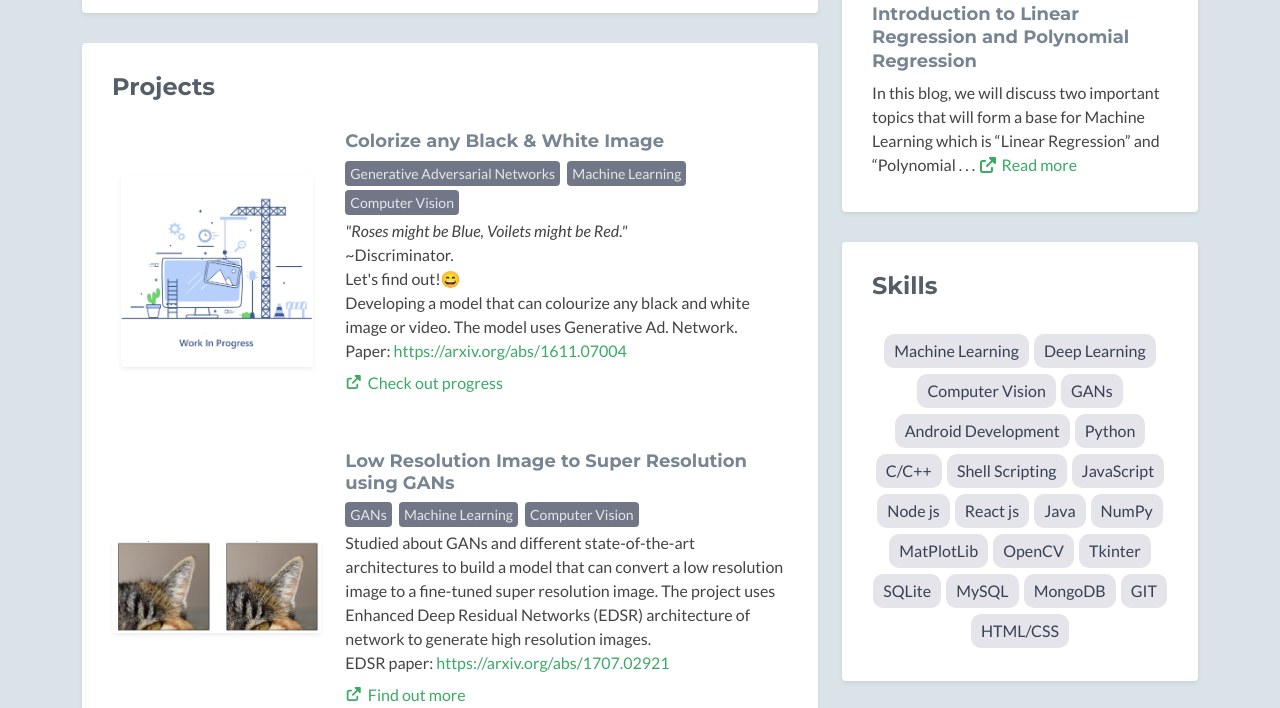
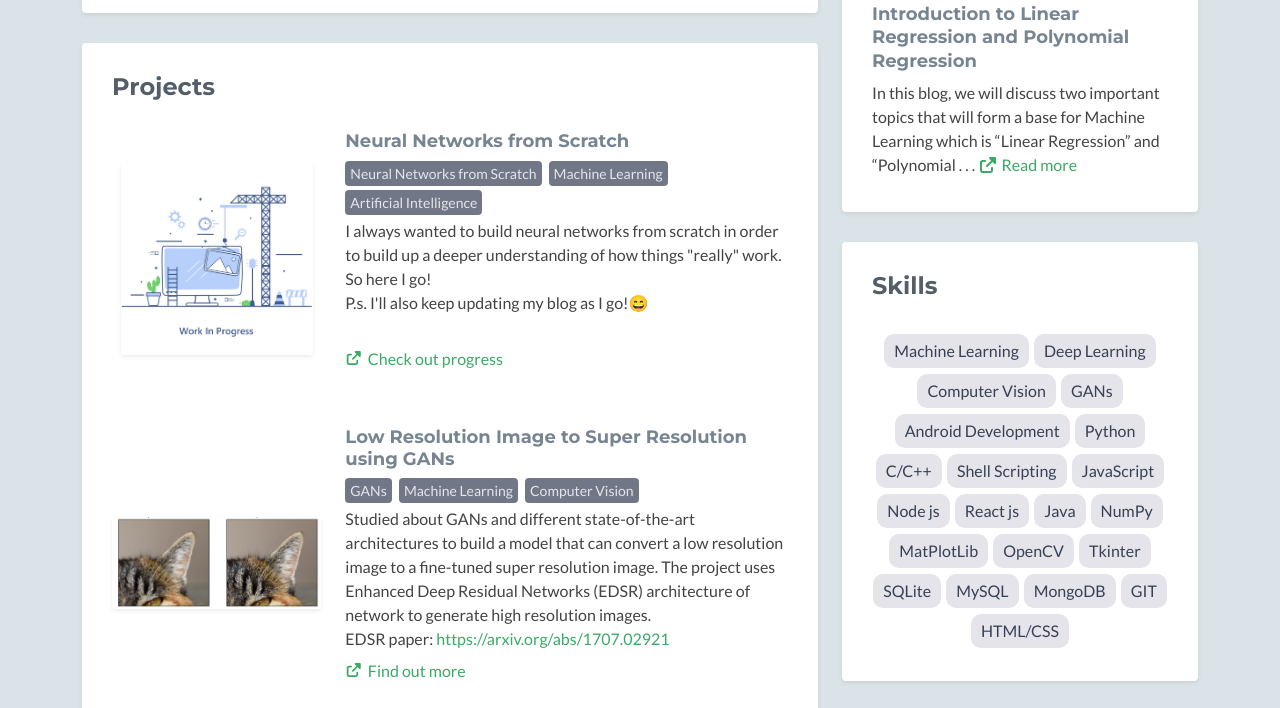
Before and after one commit to aryanjain28/aryanjain28.github.io, a plain HTML site: page index.html in a window 1280 px wide. Shown: the part 1352-2060 px from the top of the page. Drawn offline with nearby package versions, Linux system fonts and the light colour scheme; no server answers; a script that the page names is missing; some icons are missing.

Commit message:
-> changed project name

```diff
--- a/index.html
+++ b/index.html
@@ -117,6 +117,30 @@
                                 <img class="image-position img-fluid project-image rounded shadow-sm" src="assets/images/projects/work_in_progress_image.jpg" alt="project name" style="height: 12rem;"/>
                                 </a>
                                 <div class="desc col-md-8 col-12">
+                                    <h3 class="title"><a href="https://github.com/aryanjain28/Colorization-using-GAN" target="_blank">Neural Networks from Scratch</a></h3>
+                                    <div id="subject_name">
+                                        <ul>
+                                            <li>Neural Networks from Scratch</li>
+                                            <li>Machine Learning</li>
+                                            <li>Artificial Intelligence</li>
+                                        </ul>
+                                    </div>
+                                    <p class="mb-2">I always wanted to build neural networks from scratch in order to build up a deeper understanding of how things "really" work. <br />
+                                        So here I go!<br/>
+                                        P.s. I'll also keep updating my blog as I go!😄<br />
+                                        <br />
+                                        <!-- Paper: <a href="https://arxiv.org/abs/1611.07004">https://arxiv.org/abs/1611.07004</a></p> -->
+                                    <p><a class="more-link" href="https://github.com/aryanjain28/Colorization-using-GAN" target="_blank"><i class="fas fa-external-link-alt"></i>Check out progress</a></p>
+                                </div>
+                            </div>
+
+
+
+                            <!-- <div class="item row">
+                                <a class="image-container col-md-4 col-12" href="https://github.com/aryanjain28/Colorization-using-GAN" target="_blank">
+                                <img class="image-position img-fluid project-image rounded shadow-sm" src="assets/images/projects/work_in_progress_image.jpg" alt="project name" style="height: 12rem;"/>
+                                </a>
+                                <div class="desc col-md-8 col-12">
                                     <h3 class="title"><a href="https://github.com/aryanjain28/Colorization-using-GAN" target="_blank">Colorize any Black & White Image</a></h3>
                                     <div id="subject_name">
                                         <ul>
@@ -133,7 +157,7 @@
                                         Paper: <a href="https://arxiv.org/abs/1611.07004">https://arxiv.org/abs/1611.07004</a></p>
                                     <p><a class="more-link" href="https://github.com/aryanjain28/Colorization-using-GAN" target="_blank"><i class="fas fa-external-link-alt"></i>Check out progress</a></p>
                                 </div>
-                            </div>
+                            </div> -->
 
 
 
```
